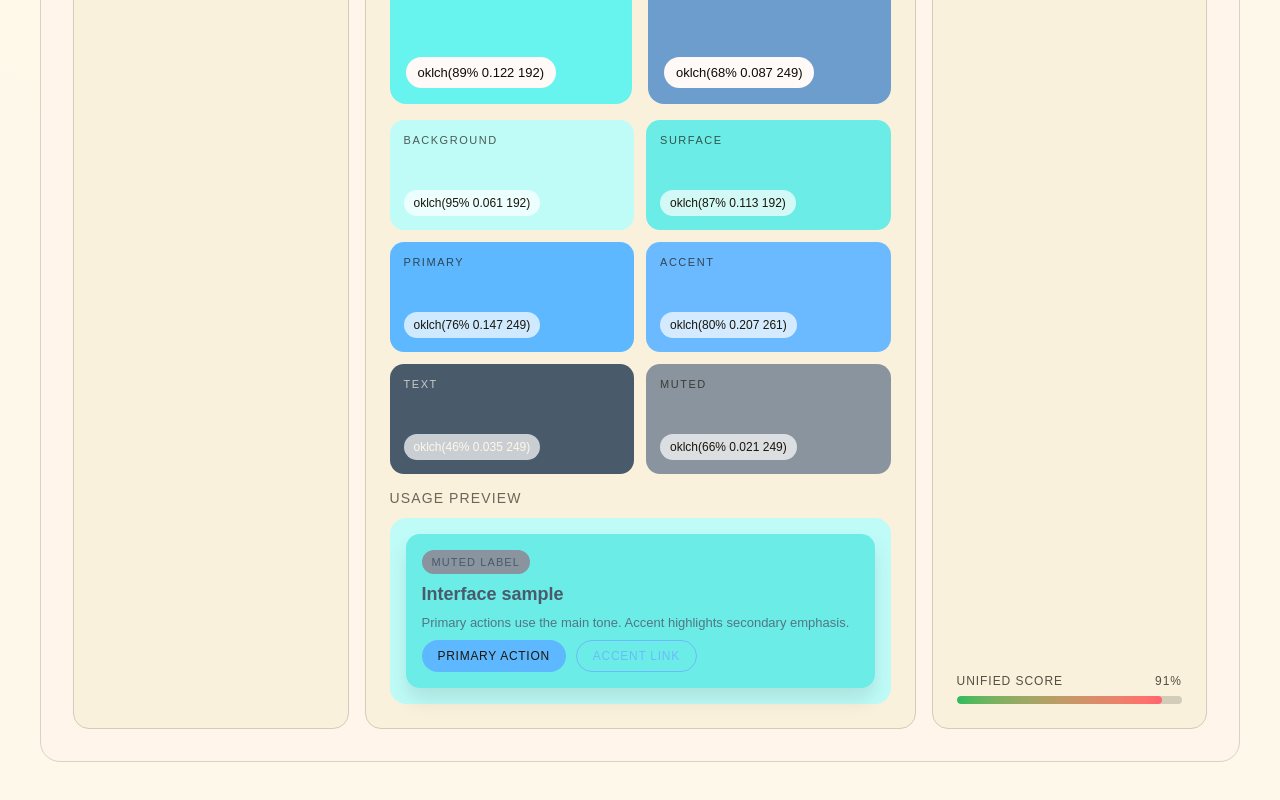
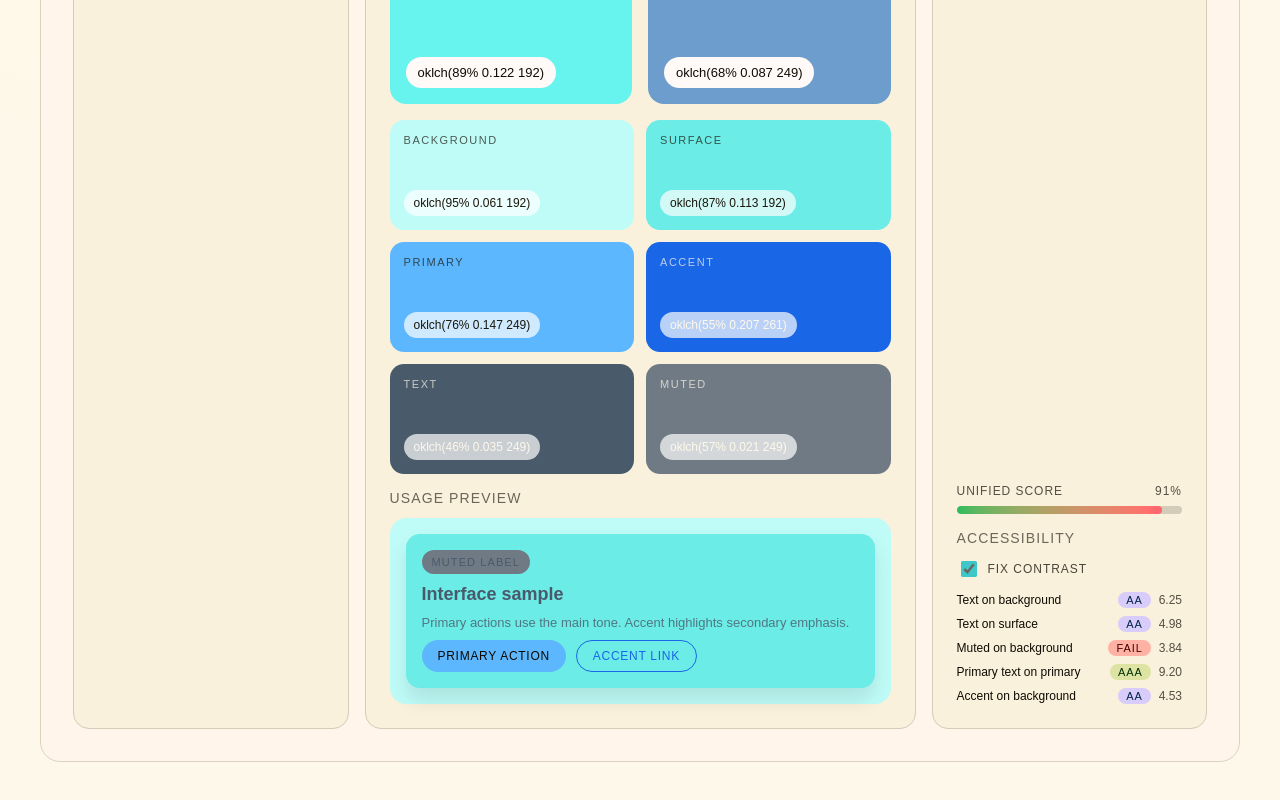
Before and after one commit to madgIitch/Tonal-Field, a Next.js app: page / in a window 1280 px wide. Shown: the part 874-1674 px from the top of the page. Built offline with nearby package versions, Linux system fonts and the light colour scheme.

Commit message:
sprint 5

```diff
--- a/app/globals.css
+++ b/app/globals.css
@@ -394,6 +394,67 @@ body {
   margin-top: auto;
 }
 
+.contrast {
+  display: grid;
+  gap: 12px;
+}
+
+.toggle {
+  display: inline-flex;
+  align-items: center;
+  gap: 8px;
+  font-size: 12px;
+  text-transform: uppercase;
+  letter-spacing: 0.08em;
+  opacity: 0.75;
+}
+
+.toggle input {
+  width: 16px;
+  height: 16px;
+  accent-color: var(--accent);
+}
+
+.contrast-list {
+  display: grid;
+  gap: 8px;
+}
+
+.contrast-item {
+  display: grid;
+  grid-template-columns: 1fr auto auto;
+  gap: 8px;
+  align-items: center;
+  font-size: 12px;
+}
+
+.contrast-value {
+  opacity: 0.7;
+}
+
+.badge {
+  font-size: 11px;
+  padding: 2px 8px;
+  border-radius: 999px;
+  text-transform: uppercase;
+  letter-spacing: 0.08em;
+}
+
+.badge-aaa {
+  background: color-mix(in oklch, oklch(85% 0.12 150), white 30%);
+  color: oklch(25% 0.1 150);
+}
+
+.badge-aa {
+  background: color-mix(in oklch, oklch(80% 0.1 250), white 35%);
+  color: oklch(25% 0.08 250);
+}
+
+.badge-fail {
+  background: color-mix(in oklch, oklch(80% 0.15 30), white 25%);
+  color: oklch(25% 0.1 30);
+}
+
 .score-header {
   display: flex;
   justify-content: space-between;
--- a/app/page.tsx
+++ b/app/page.tsx
@@ -9,6 +9,12 @@ import { generatePair } from "@/lib/color/model";
 import { buildPalette } from "@/lib/color/palette";
 import type { OKLCH } from "@/lib/color/oklch";
 import { clamp, toCss } from "@/lib/color/oklch";
+import {
+  contrastRatio,
+  fixPaletteContrast,
+  getContrastLevel,
+  pickTextColor,
+} from "@/lib/color/contrast";
 
 const formatOklch = (color: OKLCH) =>
   `oklch(${Math.round(color.l * 100)}% ${color.c.toFixed(3)} ${Math.round(
@@ -25,13 +31,24 @@ const variationOffsets = [-12, 0, 12];
 export default function Home() {
   const [energy, setEnergy] = useState(45);
   const [tension, setTension] = useState(35);
+  const [autoFix, setAutoFix] = useState(true);
 
   const pair = useMemo(
     () => generatePair({ energy, tension }),
     [energy, tension]
   );
 
-  const palette = useMemo(() => buildPalette(pair), [pair]);
+  const basePalette = useMemo(() => buildPalette(pair), [pair]);
+  const { palette, primaryText } = useMemo(() => {
+    if (autoFix) {
+      return fixPaletteContrast(basePalette);
+    }
+
+    return {
+      palette: basePalette,
+      primaryText: pickTextColor(basePalette.primary).color,
+    };
+  }, [autoFix, basePalette]);
 
   const swatchA = toCss(pair.a);
   const swatchB = toCss(pair.b);
@@ -53,11 +70,55 @@ export default function Home() {
       text: toCss(palette.text),
       muted: toCss(palette.muted),
       primary: toCss(palette.primary),
-      primaryText: swatchText(palette.primary),
+      primaryText: toCss(primaryText),
       accent: toCss(palette.accent),
     }),
-    [palette]
+    [palette, primaryText]
   );
+
+  const contrastChecks = useMemo(() => {
+    const items = [
+      {
+        key: "text-bg",
+        label: "Text on background",
+        foreground: palette.text,
+        background: palette.background,
+      },
+      {
+        key: "text-surface",
+        label: "Text on surface",
+        foreground: palette.text,
+        background: palette.surface,
+      },
+      {
+        key: "muted-bg",
+        label: "Muted on background",
+        foreground: palette.muted,
+        background: palette.background,
+      },
+      {
+        key: "primary",
+        label: "Primary text on primary",
+        foreground: primaryText,
+        background: palette.primary,
+      },
+      {
+        key: "accent",
+        label: "Accent on background",
+        foreground: palette.accent,
+        background: palette.background,
+      },
+    ];
+
+    return items.map((item) => {
+      const ratio = contrastRatio(item.foreground, item.background);
+      return {
+        ...item,
+        ratio,
+        level: getContrastLevel(ratio),
+      };
+    });
+  }, [palette, primaryText]);
 
   const variations = useMemo(() => {
     return variationOffsets.flatMap((yOffset) =>
@@ -269,6 +330,30 @@ export default function Home() {
                 />
               </div>
             </div>
+            <div className="contrast">
+              <div className="panel-title">Accessibility</div>
+              <label className="toggle">
+                <input
+                  type="checkbox"
+                  checked={autoFix}
+                  onChange={(event) => setAutoFix(event.target.checked)}
+                />
+                <span>Fix contrast</span>
+              </label>
+              <div className="contrast-list">
+                {contrastChecks.map((item) => (
+                  <div key={item.key} className="contrast-item">
+                    <span>{item.label}</span>
+                    <span className={`badge badge-${item.level.toLowerCase()}`}>
+                      {item.level}
+                    </span>
+                    <span className="contrast-value">
+                      {item.ratio.toFixed(2)}
+                    </span>
+                  </div>
+                ))}
+              </div>
+            </div>
           </div>
         </div>
       </Section>
--- /dev/null
+++ b/lib/color/contrast.ts
@@ -0,0 +1,183 @@
+import type { OKLCH } from "./oklch";
+import type { Palette } from "./palette";
+import { clamp } from "./oklch";
+
+export type ContrastLevel = "AAA" | "AA" | "Fail";
+
+export const LIGHT_TEXT: OKLCH = { l: 0.98, c: 0.02, h: 90 };
+export const DARK_TEXT: OKLCH = { l: 0.14, c: 0.02, h: 90 };
+
+const OKLCH_TO_LMS = {
+  l: 0.3963377774,
+  m: 0.2158037573,
+  s: 0.1055613458,
+  t: 0.0894841775,
+  u: 1.291485548,
+};
+
+const oklchToOklab = (color: OKLCH) => {
+  const hRad = (color.h * Math.PI) / 180;
+  return {
+    L: color.l,
+    a: color.c * Math.cos(hRad),
+    b: color.c * Math.sin(hRad),
+  };
+};
+
+const oklabToLinearSrgb = (lab: { L: number; a: number; b: number }) => {
+  const l_ = lab.L + OKLCH_TO_LMS.l * lab.a + OKLCH_TO_LMS.m * lab.b;
+  const m_ = lab.L - OKLCH_TO_LMS.s * lab.a - 0.0638541728 * lab.b;
+  const s_ = lab.L - OKLCH_TO_LMS.t * lab.a - OKLCH_TO_LMS.u * lab.b;
+
+  const l = l_ * l_ * l_;
+  const m = m_ * m_ * m_;
+  const s = s_ * s_ * s_;
+
+  return {
+    r: 4.0767416621 * l - 3.3077115913 * m + 0.2309699292 * s,
+    g: -1.2684380046 * l + 2.6097574011 * m - 0.3413193965 * s,
+    b: -0.0041960863 * l - 0.7034186147 * m + 1.707614701 * s,
+  };
+};
+
+const relativeLuminance = (color: OKLCH) => {
+  const lab = oklchToOklab(color);
+  const rgb = oklabToLinearSrgb(lab);
+
+  const r = clamp(rgb.r, 0, 1);
+  const g = clamp(rgb.g, 0, 1);
+  const b = clamp(rgb.b, 0, 1);
+
+  return 0.2126 * r + 0.7152 * g + 0.0722 * b;
+};
+
+export const contrastRatio = (foreground: OKLCH, background: OKLCH) => {
+  const lumA = relativeLuminance(foreground);
+  const lumB = relativeLuminance(background);
+  const light = Math.max(lumA, lumB);
+  const dark = Math.min(lumA, lumB);
+
+  return (light + 0.05) / (dark + 0.05);
+};
+
+export const getContrastLevel = (ratio: number): ContrastLevel => {
+  if (ratio >= 7) {
+    return "AAA";
+  }
+  if (ratio >= 4.5) {
+    return "AA";
+  }
+  return "Fail";
+};
+
+export const pickTextColor = (background: OKLCH) => {
+  const lightRatio = contrastRatio(LIGHT_TEXT, background);
+  const darkRatio = contrastRatio(DARK_TEXT, background);
+  return lightRatio >= darkRatio
+    ? { color: LIGHT_TEXT, ratio: lightRatio }
+    : { color: DARK_TEXT, ratio: darkRatio };
+};
+
+const adjustLightnessForTargets = (
+  color: OKLCH,
+  backgrounds: OKLCH[],
+  target: number
+) => {
+  const steps = 200;
+  let best = color;
+  let bestDistance = Number.POSITIVE_INFINITY;
+  let bestMinRatio = -1;
+  let foundTarget = false;
+
+  for (let i = 0; i <= steps; i += 1) {
+    const l = i / steps;
+    const candidate = { ...color, l };
+    const minRatio = backgrounds.reduce(
+      (min, bg) => Math.min(min, contrastRatio(candidate, bg)),
+      Number.POSITIVE_INFINITY
+    );
+    const distance = Math.abs(l - color.l);
+
+    if (minRatio >= target) {
+      if (!foundTarget || distance < bestDistance) {
+        best = candidate;
+        bestDistance = distance;
+      }
+      foundTarget = true;
+      continue;
+    }
+
+    if (!foundTarget && minRatio > bestMinRatio) {
+      best = candidate;
+      bestMinRatio = minRatio;
+    }
+  }
+
+  return best;
+};
+
+const fixPrimaryForContrast = (primary: OKLCH, target: number) => {
+  const primaryWithLight = adjustLightnessForTargets(
+    primary,
+    [LIGHT_TEXT],
+    target
+  );
+  const primaryWithDark = adjustLightnessForTargets(
+    primary,
+    [DARK_TEXT],
+    target
+  );
+
+  const lightRatio = contrastRatio(LIGHT_TEXT, primaryWithLight);
+  const darkRatio = contrastRatio(DARK_TEXT, primaryWithDark);
+  const lightDistance = Math.abs(primaryWithLight.l - primary.l);
+  const darkDistance = Math.abs(primaryWithDark.l - primary.l);
+
+  if (lightRatio >= target && darkRatio >= target) {
+    return lightDistance <= darkDistance
+      ? { primary: primaryWithLight, primaryText: LIGHT_TEXT }
+      : { primary: primaryWithDark, primaryText: DARK_TEXT };
+  }
+
+  if (lightRatio >= target) {
+    return { primary: primaryWithLight, primaryText: LIGHT_TEXT };
+  }
+
+  if (darkRatio >= target) {
+    return { primary: primaryWithDark, primaryText: DARK_TEXT };
+  }
+
+  return lightRatio >= darkRatio
+    ? { primary: primaryWithLight, primaryText: LIGHT_TEXT }
+    : { primary: primaryWithDark, primaryText: DARK_TEXT };
+};
+
+export const fixPaletteContrast = (palette: Palette) => {
+  const text = adjustLightnessForTargets(
+    palette.text,
+    [palette.background, palette.surface],
+    4.5
+  );
+  const muted = adjustLightnessForTargets(
+    palette.muted,
+    [palette.background, palette.surface],
+    3
+  );
+  const accent = adjustLightnessForTargets(
+    palette.accent,
+    [palette.background],
+    4.5
+  );
+  const primaryFix = fixPrimaryForContrast(palette.primary, 4.5);
+
+  return {
+    palette: {
+      ...palette,
+      text,
+      muted,
+      accent,
+      primary: primaryFix.primary,
+    },
+    primaryText: primaryFix.primaryText,
+  };
+};
```
